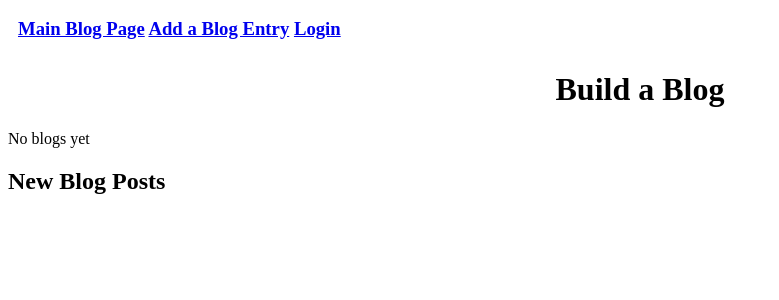
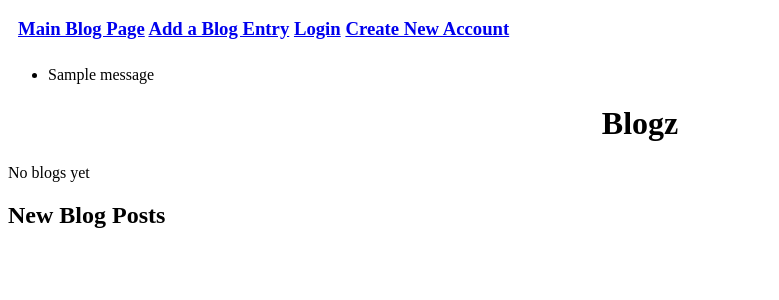
Before and after one commit to earl-gadel/blogz, a Flask app: page / in a window 1280 px wide. Shown: the top 300 px of the page, without its empty margins (0-779 px from the left). Run offline with Flask 2, Linux system fonts and the light colour scheme; tables that the repository leaves empty hold one stand-in row (values such as "Sample post"); one stand-in notice (Sample message) is shown; data that the repository does not hold is empty.

Commit message:
added flash errors for login page in the base.html

```diff
--- a/templates/base.html
+++ b/templates/base.html
@@ -7,9 +7,18 @@
             <a href="/">Main Blog Page</a>
             <a href="/newpost">Add a Blog Entry</a>
             <a href="/login">Login</a>
+            <a href="/signup">Create New Account</a>
         </h3>
 </head>
 <body>
+
+    {% with messages = get_flashed_messages(with_categories=True) %}
+        <ul>
+        {% for category,message in messages %}
+            <li class="{{category}}">{{message}}</li>
+        {% endfor %}
+        </ul>
+    {% endwith %}
 
     {% block content %}
     {% endblock %}
--- a/templates/build-a-blog.html
+++ b/templates/build-a-blog.html
@@ -2,7 +2,7 @@
 
 {% block content %}
 
-    <h1 class="center-text">Build a Blog</h1>
+    <h1 class="center-text">Blogz</h1>
 
     {% if blog_posts|length == 0 %}
 
```
